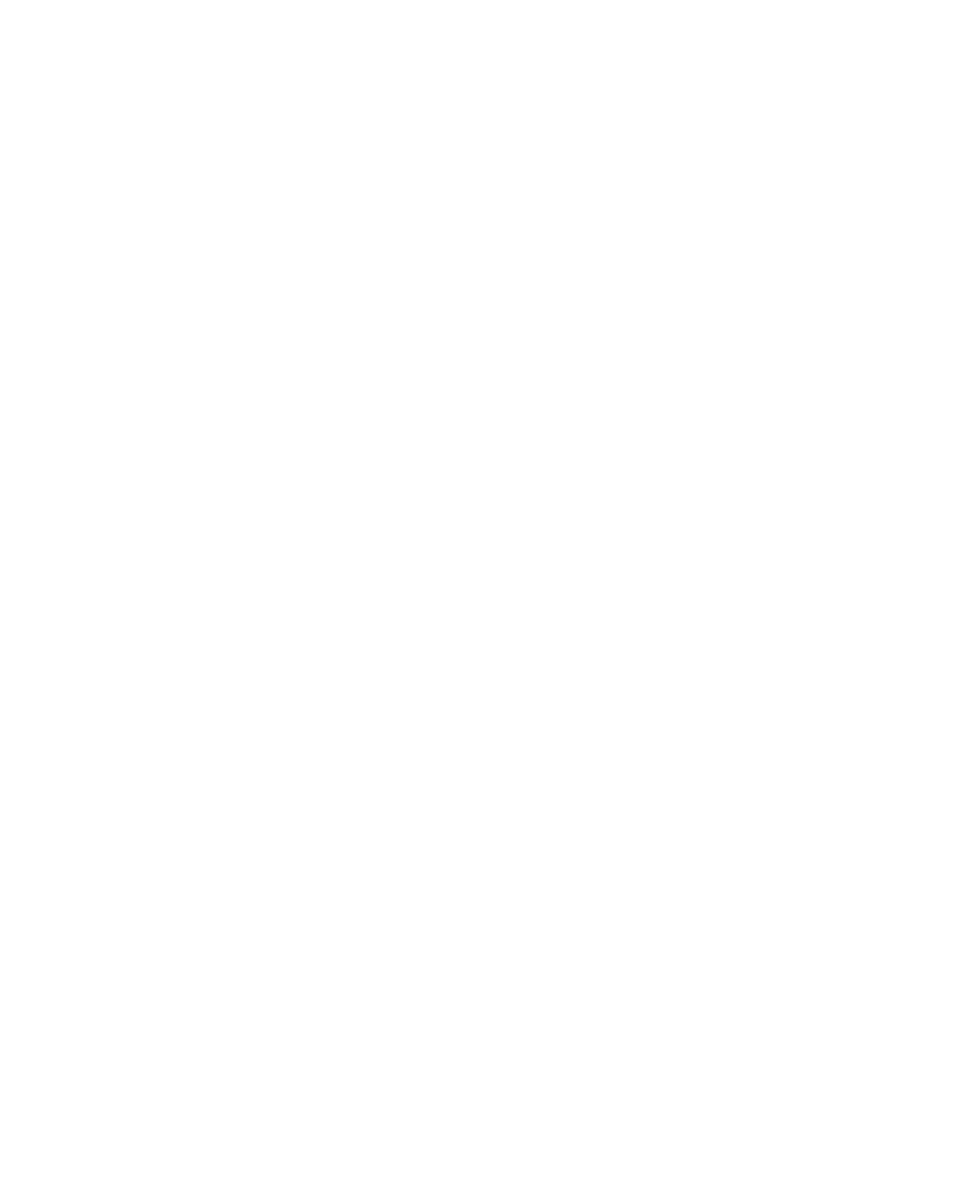
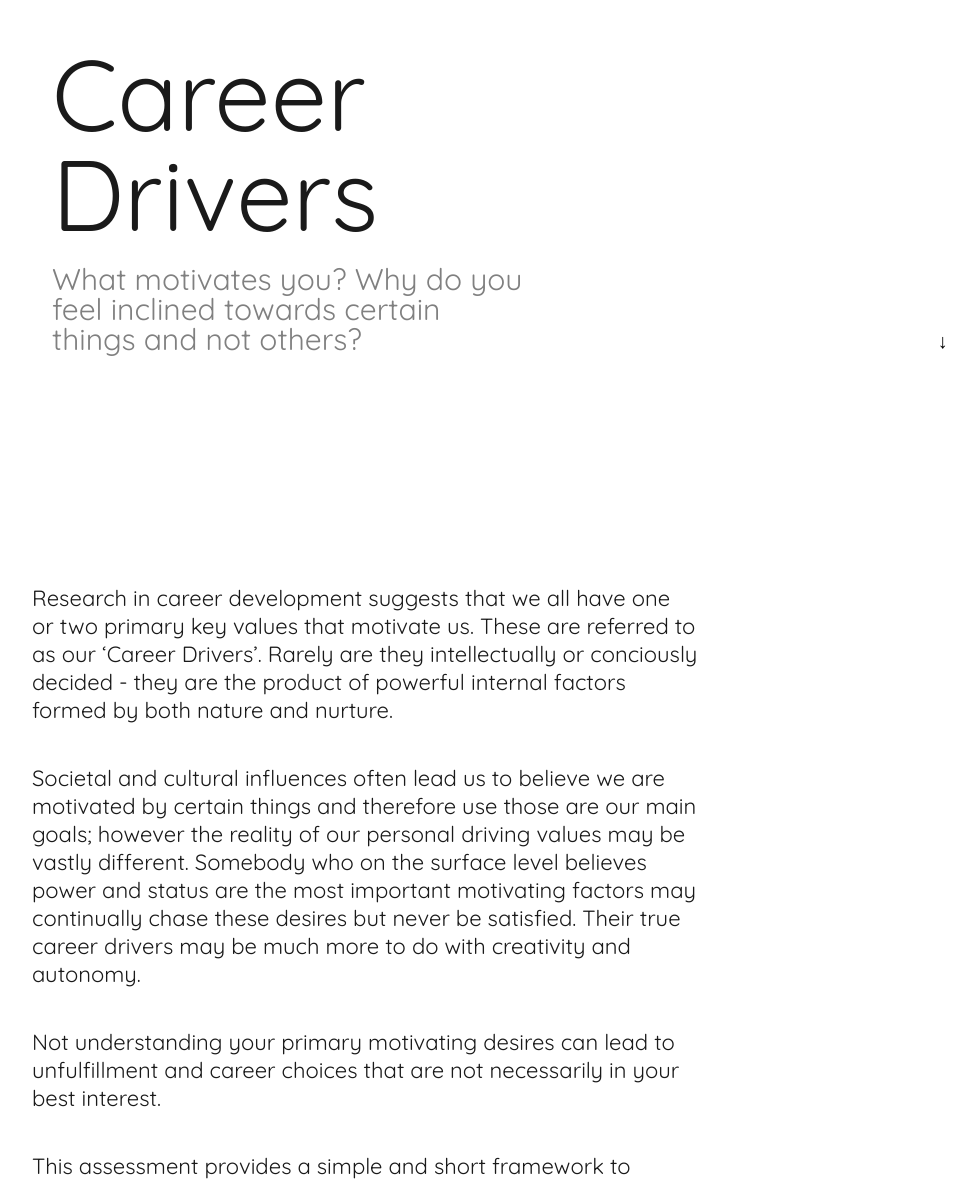
Before and after one commit to ruairidhflint/career_drivers, a React (Create React App) app: page / in a window 1280 px wide. Shown: the part 286-1469 px from the top of the page, without its empty margins (96-1071 px from the left). Before the commit the page ends 800 px from the top, so only its background shows below. Built offline with nearby package versions, Linux system fonts and the light colour scheme.

Commit message:
Landing page complete

```diff
--- a/public/index.html
+++ b/public/index.html
@@ -3,6 +3,8 @@
   <head>
     <meta charset="utf-8" />
     <link rel="icon" href="%PUBLIC_URL%/favicon.ico" />
+    <link rel="preconnect" href="https://fonts.gstatic.com" />
+    <link href="https://fonts.googleapis.com/css2?family=Quicksand&display=swap" rel="stylesheet" />
     <meta name="viewport" content="width=device-width, initial-scale=1" />
     <meta name="theme-color" content="#000000" />
     <meta name="description" content="Career Drivers - What Motivates You?" />
--- a/src/App.css
+++ /dev/null
@@ -1,38 +0,0 @@
-.App {
-  text-align: center;
-}
-
-.App-logo {
-  height: 40vmin;
-  pointer-events: none;
-}
-
-@media (prefers-reduced-motion: no-preference) {
-  .App-logo {
-    animation: App-logo-spin infinite 20s linear;
-  }
-}
-
-.App-header {
-  background-color: #282c34;
-  min-height: 100vh;
-  display: flex;
-  flex-direction: column;
-  align-items: center;
-  justify-content: center;
-  font-size: calc(10px + 2vmin);
-  color: white;
-}
-
-.App-link {
-  color: #61dafb;
-}
-
-@keyframes App-logo-spin {
-  from {
-    transform: rotate(0deg);
-  }
-  to {
-    transform: rotate(360deg);
-  }
-}
--- a/src/App.js
+++ b/src/App.js
@@ -1,10 +1,18 @@
-import './App.css';
+import { ThemeProvider } from 'styled-components';
+import { Route } from 'react-router-dom';
+import GlobalStyle from './Styles/global';
+import { Theme } from './Styles/theme';
+import Landing from './Views/Landing';
 
 function App() {
   return (
-    <>
-      <div className="App"></div>
-    </>
+    <ThemeProvider theme={Theme}>
+      <GlobalStyle />
+      <div className="App">
+        <Route exact path="/" component={Landing} />
+        <Route path="/assessment" component={() => <h1>Hello World</h1>} />
+      </div>
+    </ThemeProvider>
   );
 }
 
--- /dev/null
+++ b/src/Styles/global.js
@@ -0,0 +1,74 @@
+import { createGlobalStyle } from 'styled-components';
+
+/* http://meyerweb.com/eric/tools/css/reset/
+   v2.0 | 20110126
+   License: none (public domain)
+*/
+
+const GlobalStyle = createGlobalStyle`
+
+html, body, div, span, applet, object, iframe,
+h1, h2, h3, h4, h5, h6, p, blockquote, pre,
+a, abbr, acronym, address, big, cite, code,
+del, dfn, em, img, ins, kbd, q, s, samp,
+small, strike, strong, sub, sup, tt, var,
+b, u, i, center,
+dl, dt, dd, ol, ul, li,
+fieldset, form, label, legend,
+table, caption, tbody, tfoot, thead, tr, th, td,
+article, aside, canvas, details, embed,
+figure, figcaption, footer, header, hgroup,
+menu, nav, output, ruby, section, summary,
+time, mark, audio, video {
+	margin: 0;
+	padding: 0;
+	border: 0;
+	font-size: 100%;
+	font: inherit;
+	vertical-align: baseline;
+    scroll-behavior: smooth;
+}
+/* HTML5 display-role reset for older browsers */
+article, aside, details, figcaption, figure,
+footer, header, hgroup, menu, nav, section {
+	display: block;
+}
+:root {
+    font-size: 62.5%;
+}
+body {
+	font-size: 62.5%;
+    line-height: 1;
+    box-sizing: border-box;
+    min-height: 100vh;
+    font-family: 'Quicksand', sans-serif;
+    color: ${(props) => props.theme.black};
+    background-color: ${(props) => props.theme.white};
+}
+ol, ul {
+	list-style: none;
+}
+blockquote, q {
+	quotes: none;
+}
+blockquote:before, blockquote:after,
+q:before, q:after {
+	content: '';
+	content: none;
+}
+table {
+	border-collapse: collapse;
+	border-spacing: 0;
+}
+a {
+    text-decoration: none;
+    color: inherit;
+}
+
+.App{
+  max-width: 80vw;
+  margin: 0 auto;
+}
+`;
+
+export default GlobalStyle;
--- /dev/null
+++ b/src/Styles/theme.js
@@ -0,0 +1,7 @@
+export const Theme = {
+  white: 'ffffff',
+  off_white: '#EEEDED',
+  darkgrey: '#292929',
+  lightgrey: '#808080',
+  black: '#1A1A1A',
+};
--- /dev/null
+++ b/src/Views/Landing.js
@@ -0,0 +1,180 @@
+import { useRef } from 'react';
+import styled from 'styled-components';
+import { Link } from 'react-router-dom';
+
+const Landing = () => {
+  const infoRef = useRef(null);
+  const executeScroll = () => {
+    infoRef.current.scrollIntoView();
+  };
+
+  return (
+    <>
+      <StyledLandingContainer>
+        <div className="landing-left">
+          <h1>Career Drivers</h1>
+          <p>What motivates you? Why do you feel inclined towards certain things and not others?</p>
+        </div>
+        <div className="landing-right">
+          <button onClick={executeScroll}>↓</button>
+        </div>
+      </StyledLandingContainer>
+      <StyledInfoContainer ref={infoRef}>
+        <p>
+          Research in career development suggests that we all have one or two primary key values that motivate us. These
+          are referred to as our ‘Career Drivers’. Rarely are they intellectually or conciously decided - they are the
+          product of powerful internal factors formed by both nature and nurture.
+        </p>
+        <p>
+          Societal and cultural influences often lead us to believe we are motivated by certain things and therefore use
+          those are our main goals; however the reality of our personal driving values may be vastly different. Somebody
+          who on the surface level believes power and status are the most important motivating factors may continually
+          chase these desires but never be satisfied. Their true career drivers may be much more to do with creativity
+          and autonomy.
+        </p>
+        <p>
+          Not understanding your primary motivating desires can lead to unfulfillment and career choices that are not
+          necessarily in your best interest.
+        </p>
+        <p>
+          This assessment provides a simple and short framework to understand what are your career drivers and hopefully
+          some clarity as to what a future path towards fullfillment will look like.
+        </p>
+        <Link to="/assessment">Take the Assessment →</Link>
+      </StyledInfoContainer>
+    </>
+  );
+};
+
+const StyledLandingContainer = styled.div`
+  width: 100%;
+  height: 100vh;
+  display: flex;
+  flex-direction: row;
+
+  @media (max-width: 600px) {
+    flex-direction: column;
+  }
+
+  .landing-left {
+    width: 50%;
+    height: 80%;
+    display: flex;
+    flex-direction: column;
+    justify-content: flex-end;
+    @media (max-width: 600px) {
+      width: 100%;
+      justify-content: center;
+    }
+  }
+
+  .landing-right {
+    width: 40%;
+    height: 80%;
+    display: flex;
+    flex-direction: column;
+    justify-content: flex-end;
+    align-items: flex-end;
+    @media (max-width: 600px) {
+      width: 100%;
+      align-items: center;
+      height: 10%;
+    }
+  }
+
+  h1 {
+    font-size: 10rem;
+    max-width: 500px;
+    padding: 2rem;
+
+    @media (max-width: 930px) {
+      font-size: 7rem;
+    }
+
+    @media (max-width: 400px) {
+      font-size: 5rem;
+      text-align: center;
+    }
+  }
+
+  button {
+    font-size: 2rem;
+    background-color: #ffffff;
+    border: none;
+    cursor: pointer;
+  }
+
+  p {
+    font-size: 3rem;
+    max-width: 800px;
+    padding: 0 2rem;
+    color: ${(props) => props.theme.lightgrey};
+    @media (max-width: 930px) {
+      font-size: 2rem;
+    }
+
+    @media (max-width: 400px) {
+      font-size: 1.8rem;
+      line-height: 2rem;
+      text-align: center;
+    }
+  }
+`;
+
+const StyledInfoContainer = styled.div`
+  width: 100%;
+  min-height: 90vh;
+  margin-bottom: 9vh;
+  display: flex;
+  flex-direction: column;
+  justify-content: center;
+  padding-top: 5rem;
+
+  @media (max-width: 600px) {
+    align-items: center;
+  }
+
+  p {
+    font-size: 2.2rem;
+    padding: 2rem 0;
+    width: 65%;
+    line-height: 2.8rem;
+
+    @media (max-width: 900px) {
+      font-size: 1.8rem;
+      line-height: 2.4rem;
+    }
+
+    @media (max-width: 600px) {
+      width: 98%;
+    }
+
+    @media (max-width: 400px) {
+      font-size: 1.4rem;
+      line-height: 2rem;
+    }
+  }
+
+  a {
+    max-width: 200px;
+    font-size: 1.8rem;
+    margin-top: 6rem;
+    color: ${(props) => props.theme.lightgrey};
+    transition: 0.2s color ease-in-out;
+
+    :hover {
+      color: ${(props) => props.theme.black};
+      transition: 0.2s color ease-in-out;
+    }
+
+    @media (max-width: 900px) {
+      font-size: 1.6rem;
+    }
+    @media (max-width: 400px) {
+      font-size: 1.2rem;
+      line-height: 1.8rem;
+    }
+  }
+`;
+
+export default Landing;
--- a/src/index.css
+++ /dev/null
@@ -1,13 +0,0 @@
-body {
-  margin: 0;
-  font-family: -apple-system, BlinkMacSystemFont, 'Segoe UI', 'Roboto', 'Oxygen',
-    'Ubuntu', 'Cantarell', 'Fira Sans', 'Droid Sans', 'Helvetica Neue',
-    sans-serif;
-  -webkit-font-smoothing: antialiased;
-  -moz-osx-font-smoothing: grayscale;
-}
-
-code {
-  font-family: source-code-pro, Menlo, Monaco, Consolas, 'Courier New',
-    monospace;
-}
--- a/src/index.js
+++ b/src/index.js
@@ -1,11 +1,13 @@
 import React from 'react';
 import ReactDOM from 'react-dom';
-import './index.css';
+import { BrowserRouter as Router } from 'react-router-dom';
 import App from './App';
 
 ReactDOM.render(
   <React.StrictMode>
-    <App />
+    <Router>
+      <App />
+    </Router>
   </React.StrictMode>,
   document.getElementById('root'),
 );
```
Also changed, not shown: 1 other file (tests, documents, lock files or other folders).
